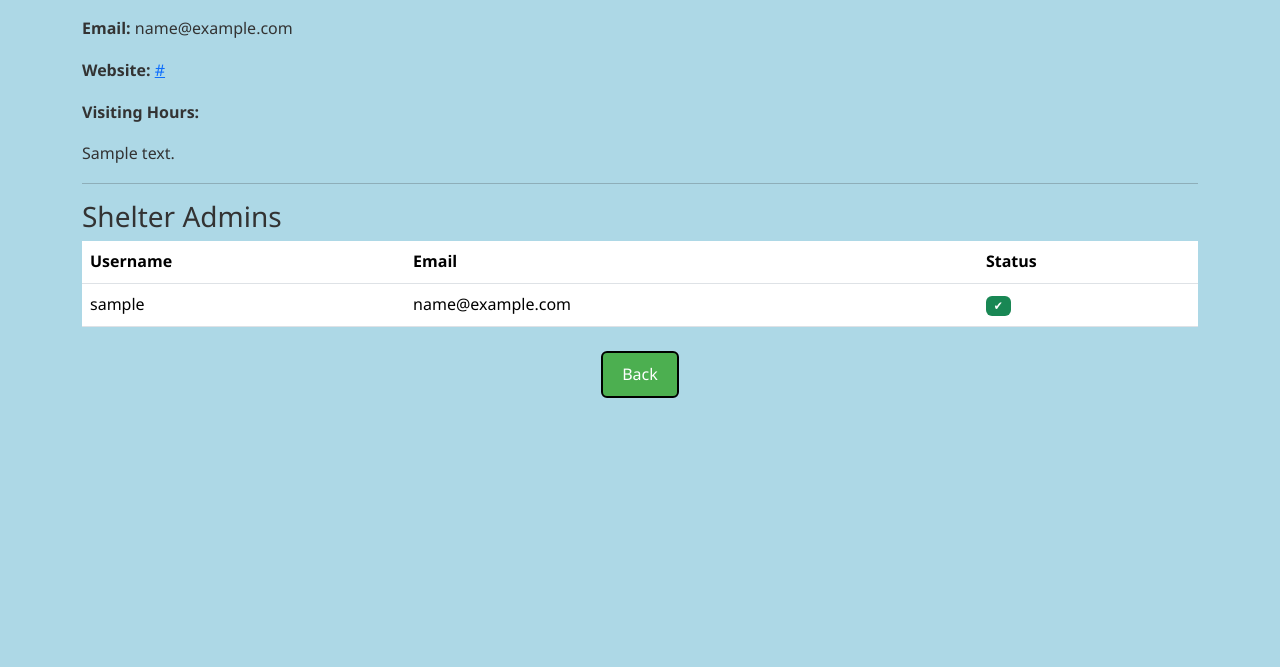
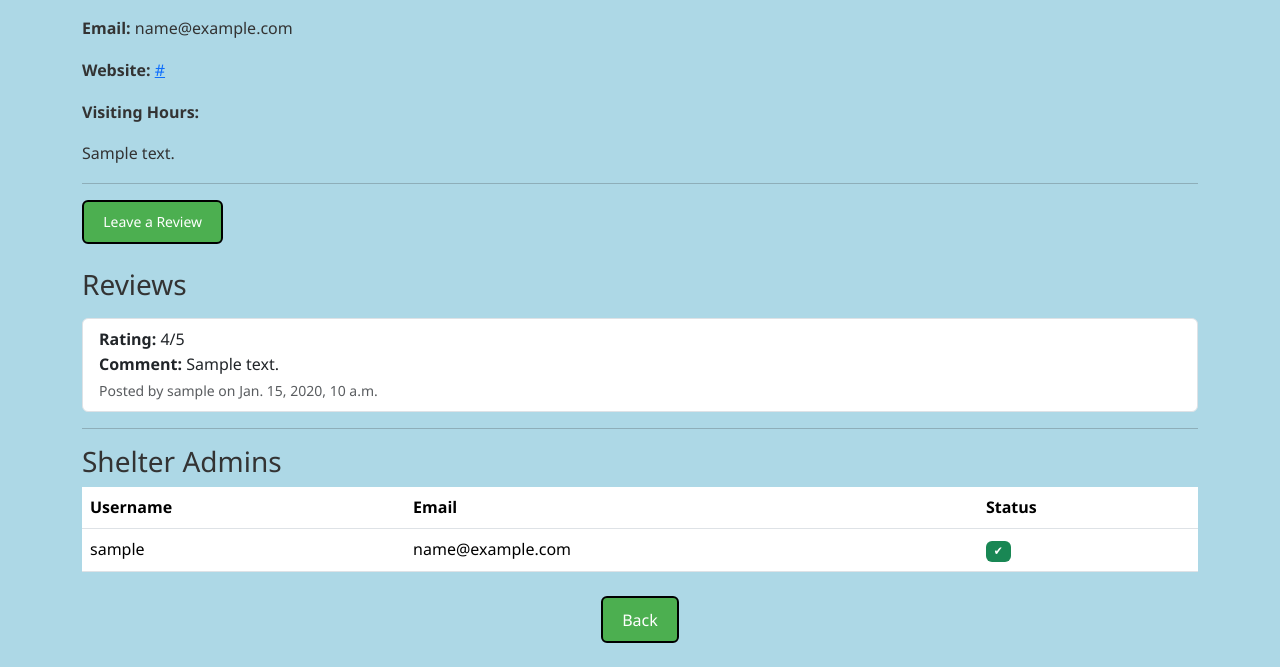
Before and after one commit to aspilinekUNO/ISQA3900-Group-3, a Django app: page /shelters/1/ in a window 1280 px wide. Shown: the part 248-915 px from the top of the page. Before the commit the page ends 646 px from the top, so only its background shows below. Run offline with Django 5.2, Linux system fonts and the light colour scheme; tables that the repository leaves empty hold one stand-in row (values such as "Sample post").

Commit message:
add review button

```diff
--- a/pet_directory_app/templates/shelter_detail.html
+++ b/pet_directory_app/templates/shelter_detail.html
@@ -30,6 +30,31 @@
 
     {% if shelter.visiting_hours %}
         <p><strong>Visiting Hours:</strong><br>{{ shelter.visiting_hours|linebreaks }}</p>
+    {% endif %}
+
+    <hr>
+
+    <a href="{% url 'submit_review' %}"
+       class="btn btn-sm btn-custom me-2">
+        Leave a Review
+    </a>
+
+    <h3 class="mt-4">Reviews</h3>
+
+    {% if reviews %}
+        <ul class="list-group mt-3">
+            {% for review in reviews %}
+                <li class="list-group-item">
+                    <strong>Rating:</strong> {{ review.rating }}/5<br>
+                    <strong>Comment:</strong> {{ review.comment }}<br>
+                    <small class="text-muted">
+                        Posted by {{ review.user.username }} on {{ review.created_at }}
+                    </small>
+                </li>
+            {% endfor %}
+        </ul>
+    {% else %}
+        <p class="text-muted mt-3">No reviews yet. Be the first to leave one!</p>
     {% endif %}
 
     <hr>
--- a/pet_directory_app/templates/shelter_list.html
+++ b/pet_directory_app/templates/shelter_list.html
@@ -39,6 +39,11 @@
                 {% if shelter.visiting_hours %}
                     <p><strong>Visiting Hours:</strong><br>{{ shelter.visiting_hours|linebreaks }}</p>
                 {% endif %}
+
+                <a href="{% url 'submit_review' %}"
+                   class="btn btn-sm btn-custom me-2">
+                    Leave a Review
+                </a>
 
                 {% if user.is_superuser %}
                     <!-- Superusers: full control -->
--- a/pet_directory_app/views.py
+++ b/pet_directory_app/views.py
@@ -1,5 +1,5 @@
 from django.shortcuts import render, get_object_or_404, redirect
-from .models import Pet, Species, Shelter, MedicalRecord, ShelterAdminProfile
+from .models import Pet, Species, Shelter, MedicalRecord, ShelterAdminProfile, Review
 from django.contrib.auth.decorators import login_required
 from django.core.mail import send_mail
 from .forms import PetForm, ShelterForm, CustomUserCreationForm, ContactShelterForm, UserEditForm, AddUserForm, ReviewForm
@@ -513,6 +513,7 @@ def add_user(request):
 
 def shelter_detail(request, shelter_id):
     shelter = get_object_or_404(Shelter, id=shelter_id)
+    reviews = Review.objects.filter(shelter=shelter).order_by('-created_at')
 
     # All admins for this shelter
     admins = ShelterAdminProfile.objects.filter(shelter=shelter).select_related("user")
@@ -537,6 +538,7 @@ def shelter_detail(request, shelter_id):
         "shelter": shelter,
         "admins": visible_admins,
         "can_edit": can_edit,
+        "reviews": reviews,
     })
 
 @login_required
```
Also changed, not shown: pet_directory_app/apps.py (+9 -0 lines).
